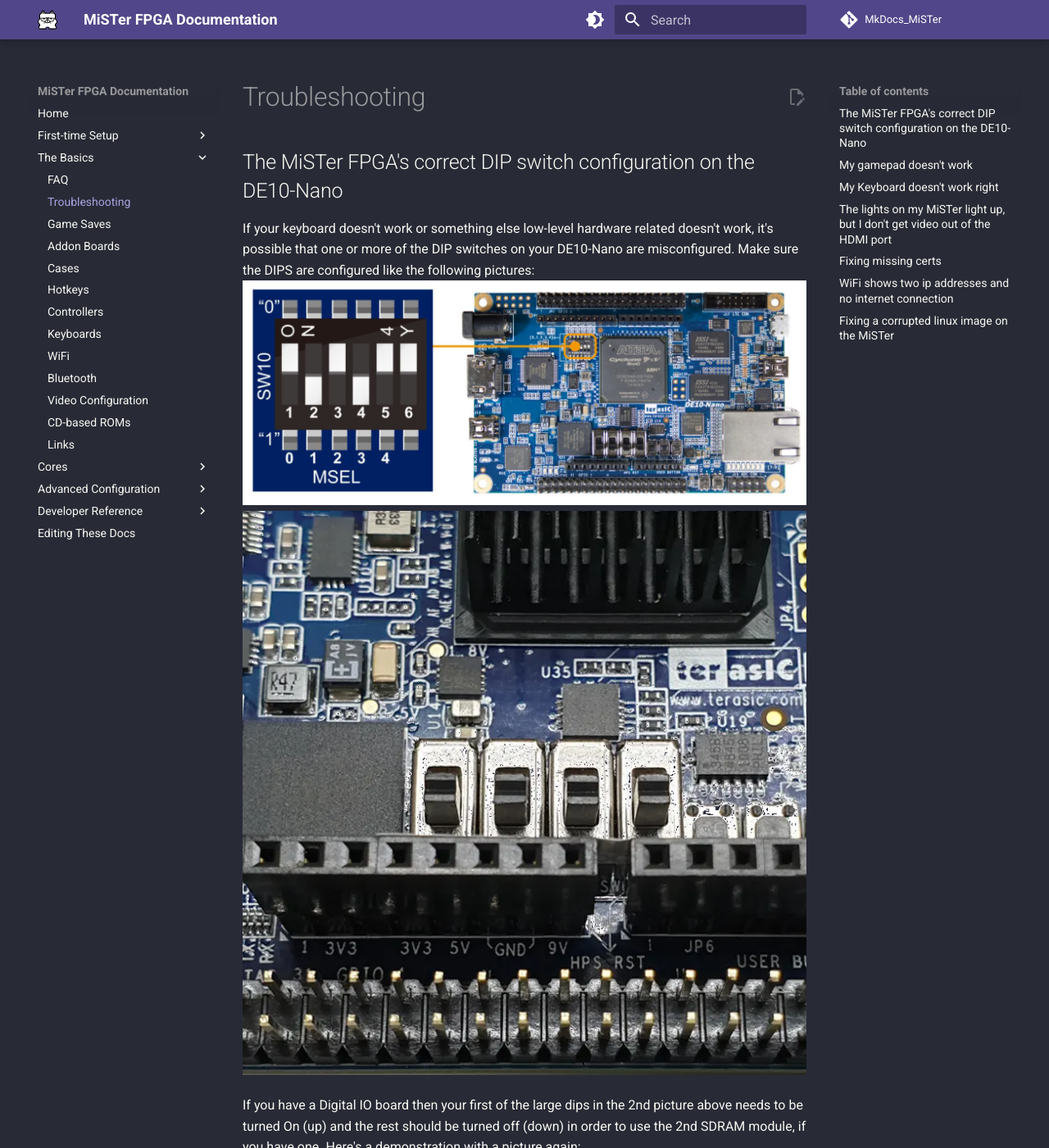
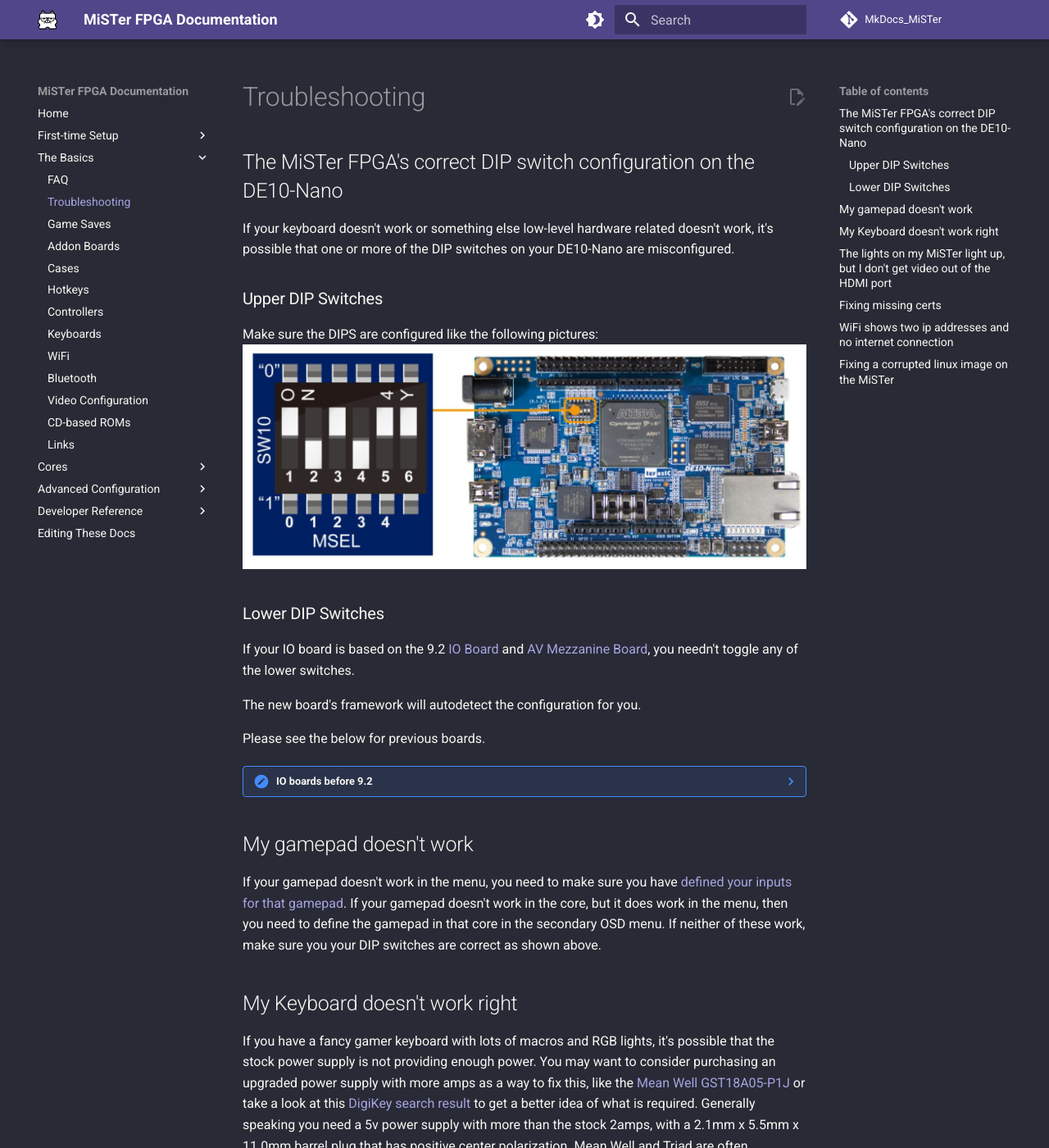
Before and after one commit to MiSTer-devel/MkDocs_MiSTer, an MkDocs documentation site: the page built from docs/basics/troubleshooting.md, in a window 1280 px wide and 1400 px high. Shown: the whole window at 82% size. Built offline with MkDocs 1.6.1 and Material for MkDocs 9.7.7, drawn with Linux system fonts in a browser that asks for light colours; comment, search, counter and statistics services are not loaded; some of the changed text lies outside the part shown.

Commit message:
Clearly split the different DIP switches recommendations

```diff
--- a/docs/basics/troubleshooting.md
+++ b/docs/basics/troubleshooting.md
@@ -1,19 +1,32 @@
 ## The MiSTer FPGA's correct DIP switch configuration on the DE10-Nano
 
-If your keyboard doesn't work or something else low-level hardware related doesn't work, it's possible that one or more of the DIP switches on your DE10-Nano are misconfigured. Make sure the DIPS are configured like the following pictures:
+If your keyboard doesn't work or something else low-level hardware related doesn't work, it's possible that one or more of the DIP switches on your DE10-Nano are misconfigured.
+
+### Upper DIP Switches
+
+Make sure the DIPS are configured like the following pictures:
 ![MiSTer FPGA DIP Switches Correct Configuration - Small DIPS - Terasic DE10-Nano](img/dips1.png)
-![MiSTer FPGA DIP Switches Correct Analog IO board Configuration - Big DIPS - Terasic DE10-Nano](img/dips2.png)
 
-If you have a Digital IO board then your first of the large dips in the 2nd picture above needs to be turned On (up) and the rest should be turned off (down) in order to use the 2nd SDRAM module, if you have one. Here's a demonstration with a picture again:
-![MiSTer FPGA DIP Switches Correct Digital IO board Configuration - Big DIPS - Terasic DE10-Nano](img/dips3.png)
-*Credit for 2nd and 3rd pictures goes to Nat from [MiSTerFPGA.co.uk](https://misterfpga.co.uk){target=_blank}*
+### Lower DIP Switches
 
-| Board      | SW0 | SW1 | SW2 | SW3 |
-| ---------- | --- | --- | --- | --- |
-| Analog IO  | Off | Off | Off | Off |
-| Digital IO | Off | Off | Off | On  |
+If your IO board is based on the 9.2 [IO Board](https://mister-devel.github.io/MkDocs_MiSTer/assets/92_io_board.png) and [AV Mezzanine Board](https://mister-devel.github.io/MkDocs_MiSTer/assets/92_av_board.png), you needn't toggle any of the lower switches.
 
-**Note:** If your IO board is based on the 9.2 [IO Board](https://mister-devel.github.io/MkDocs_MiSTer/assets/92_io_board.png) and [AV Mezzanine Board](https://mister-devel.github.io/MkDocs_MiSTer/assets/92_av_board.png), you needn't toggle any of the switches. The new board's framework will autodetect the configuration for you.
+The new board's framework will autodetect the configuration for you.
+
+Please see the below for previous boards.
+
+??? note "IO boards before 9.2"
+
+    ![MiSTer FPGA DIP Switches Correct Analog IO board Configuration - Big DIPS - Terasic DE10-Nano](img/dips2.png)
+
+    If you have a Digital IO board then your first of the large dips in the 2nd picture above needs to be turned On (up) and the rest should be turned off (down) in order to use the 2nd SDRAM module, if you have one. Here's a demonstration with a picture again:
+    ![MiSTer FPGA DIP Switches Correct Digital IO board Configuration - Big DIPS - Terasic DE10-Nano](img/dips3.png)
+    *Credit for 2nd and 3rd pictures goes to Nat from [MiSTerFPGA.co.uk](https://misterfpga.co.uk){target=_blank}*
+
+    | Board      | SW0 | SW1 | SW2 | SW3 |
+    | ---------- | --- | --- | --- | --- |
+    | Analog IO  | Off | Off | Off | Off |
+    | Digital IO | Off | Off | Off | On  |
 
 ## My gamepad doesn't work
 
--- a/mkdocs.yml
+++ b/mkdocs.yml
@@ -209,6 +209,8 @@
   # https://python-markdown.github.io/extensions/md_in_html/
   - md_in_html
   - footnotes
+  - admonition
+  - pymdownx.details
 
 extra_css:
   - stylesheets/extra.css
```
